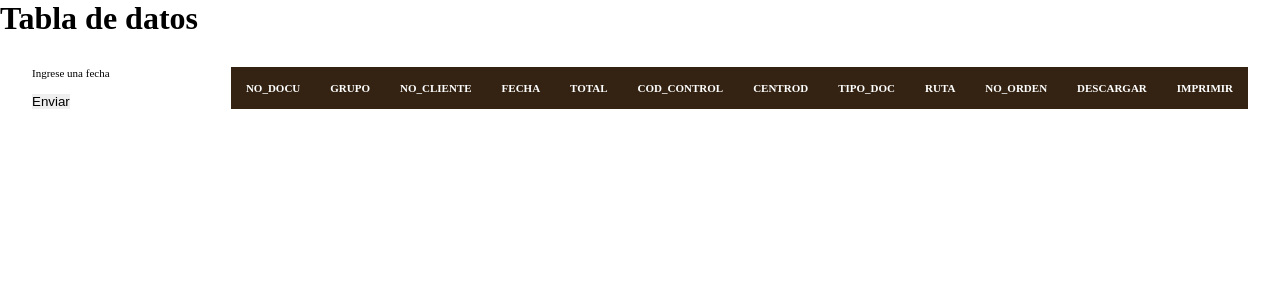
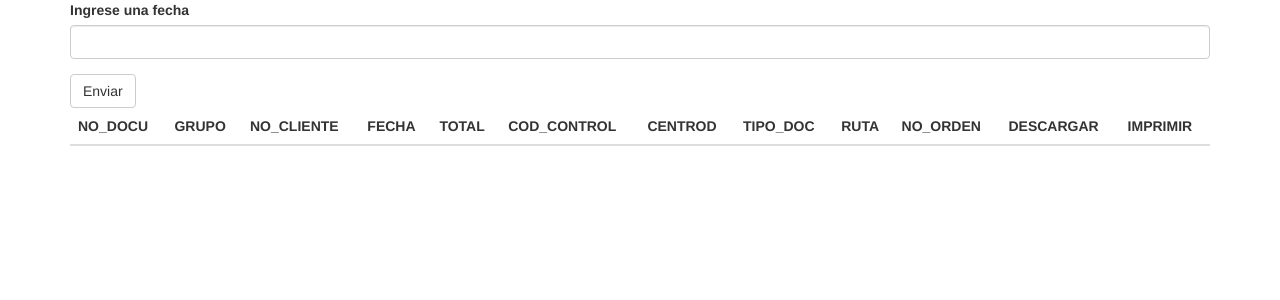
Before and after one commit to Cristian-Beltran/Facturacion, a Flask app: page / in a window 1280 px wide. Shown: the top 300 px of the page. Run offline with Flask 2, Linux system fonts and the light colour scheme; data that the repository does not hold is empty; some libraries are stand-ins or nearby versions.

Commit message:
Mejorando el aspecto de las tablas

```diff
--- a/project/app/static/css/style.css
+++ b/project/app/static/css/style.css
@@ -1,39 +1,8 @@
+body{
+    background-color: #ffffff;
+}
 *{
     margin:0;
     padding:0;
     border:0;
 }
-
-.content{
-    display:flex;
-    margin:30px auto;
-    width:95%;
-    font-size: 11px;
-}
-
-.table{
-    width:100%;
-}
-
-table{
-    background-color:white;
-    text-align:left;
-    border-collapse: collapse;
-    width: 100%;
-}
-th,td{
-    padding:15px;
-}
-thead{
-    background-color:#342312;
-    border-bottom:solid 5px;
-    color:white;
-}
-tr:nth-child(even){
-    background-color:#ddd;
-}
-
-tr:hover td{
-    background-color:#342312;
-    color:white;
-}
--- a/project/app/templates/index.html
+++ b/project/app/templates/index.html
@@ -2,27 +2,26 @@
 {% import 'bootstrap/wtf.html' as wtf%}
 
 {% block body %}
-    <h1>Tabla de datos</h1>
-    <div class="content">
+    <div class="container">
         <div class="filter">
                 {{wtf.quick_form(contex.filter)}}
         </div>
-        <div class="table">
-            <table>
+        <div>
+            <table class="table table-hover table-dark">
                 <thead>
                     <tr>
-                        <th>NO_DOCU</th>
-                        <th>GRUPO</th>
-                        <th>NO_CLIENTE</th>
-                        <th>FECHA</th>
-                        <th>TOTAL</th>
-                        <th>COD_CONTROL</th>
-                        <th>CENTROD</th>
-                        <th>TIPO_DOC</th>
-                        <th>RUTA</th>
-                        <th>NO_ORDEN</th>
-                        <th>DESCARGAR</th>
-                        <th>IMPRIMIR</th>
+                        <th scope="col">NO_DOCU</th>
+                        <th scope="col">GRUPO</th>
+                        <th scope="col">NO_CLIENTE</th>
+                        <th scope="col">FECHA</th>
+                        <th scope="col">TOTAL</th>
+                        <th scope="col">COD_CONTROL</th>
+                        <th scope="col">CENTROD</th>
+                        <th scope="col">TIPO_DOC</th>
+                        <th scope="col">RUTA</th>
+                        <th scope="col">NO_ORDEN</th>
+                        <th scope="col">DESCARGAR</th>
+                        <th scope="col">IMPRIMIR</th>
                     </tr>
                 </thead>
                 {% for data in contex.DATA %}
--- a/project/app/templates/template.html
+++ b/project/app/templates/template.html
@@ -1,14 +1,21 @@
+{% extends 'bootstrap/base.html' %}
 <!DOCTYPE html>
 <html lang="en">
+
 <head>
     <meta charset="UTF-8">
     <meta http-equiv="X-UA-Compatible" content="IE=edge">
     <meta name="viewport" content="width=device-width, initial-scale=1.0">
     <title>FACTURACION</title>
-    <link rel="stylesheet" href="{{url_for('static',filename='css/style.css')}}">
+    {% block styles %}
+    {{super()}}
+    <link rel="stylesheet" href="{{url_for('static', filename='css/style.css')}}">
+    {% endblock %}
 </head>
+
 <body>
     {% block body %}
     {% endblock %}
 </body>
+
 </html>
--- a/project/db.py
+++ b/project/db.py
@@ -49,31 +49,3 @@
         """
     result = cursor.execute(sql,p_centro=centro,p_tipo_doc=tipo_doc,p_ruta=ruta,p_ord_auto=ord_auto,p_factu=factu)
     return result
-
-def money(centro,tip_doc,factu,ruta,grupo,clien,ord_auto):
-    sql= """
-            function CF_MONE_LINFormula return Char is
-                xx varchar2(5);
-                ZZ VARCHAR2(2);
-            begin
-                select MONEDA
-                    INTO ZZ
-                from interfaz_fe
-                where no_cia='01'
-                and centrod=:p_centro
-                and tipo_doc=:p_tip_doc
-                and no_docu=:p_factu
-                and ruta=:p_ruta
-                and grupo=:p_grupo
-                and no_cliente=to_number(:p_clien)
-                and no_orden = :p_ord_auto;
-                if ZZ = 'D' THEN
-                    xx:= '$us';
-                else
-                    xx:= 'Bs';
-                end if;
-                return(xx);
-                end
-        """
-    restult = cursor.execute(sql,p_centro=centro,p_tip_doc=tip_doc,p_factu=factu,p_ruta=ruta,p_grupo=grupo,p_clien=clien,p_ord_auto=ord_auto)
-    return restult
--- a/project/main.py
+++ b/project/main.py
@@ -1,5 +1,5 @@
 from flask import Flask,render_template
-from db import table,header,details,money
+from db import table,header,details
 from app import create_app
 from forms import FilterForm
 
@@ -20,22 +20,21 @@
     return render_template('index.html',contex=contex)
 
 @app.route('/download/<string:no_docu>/<string:grupo>/<string:no_cliente>/<string:centrod>/<string:tipo_doc>/<string:ruta>/<string:no_orden>')
-def donwload_fact(no_docu,grupo,no_cliente,centrod,tipo_doc,ruta,no_orden):
+def download_fact(no_docu,grupo,no_cliente,centrod,tipo_doc,ruta,no_orden):
     head = header(centrod,tipo_doc,no_docu,ruta,grupo,no_cliente,no_orden)
     detail = details(centrod,tipo_doc,ruta,no_orden,no_docu)
-    #money_factu = money(centrod,tipo_doc,no_docu,ruta,grupo,no_cliente,no_orden)
     contex = {
         'head' : head,
         'detail': detail,
     }
     return render_template('print.html',contex=contex)
+
 @app.route('/print/<string:no_docu>/<string:grupo>/<string:no_cliente>/<string:centrod>/<string:tipo_doc>/<string:ruta>/<string:no_orden>')
-def print_fact(no_docu,grupo,no_cliente,centrod,tipo_doc,no_orden):
-    head = header(centrod,tip_doc,no_docu,ruta,grupo,no_cliente,no_orden)
+def print_fact(no_docu,grupo,no_cliente,centrod,tipo_doc,ruta,no_orden):
+    head = header(centrod,tipo_doc,no_docu,ruta,grupo,no_cliente,no_orden)
     detail = details(centrod,tipo_doc,ruta,no_orden,no_docu)
-    money_factu = money(centrod,tipo_doc,no_docu,ruta,grupo,no_cliente,no_orden)
-    return """
-           head  <br><br><br>
-           detail<br><br>
-           money_factu<br><br>
-            """
+    contex = {
+        'head' : head,
+        'detail': detail,
+    }
+    return render_template('print.html',contex=contex)
```
